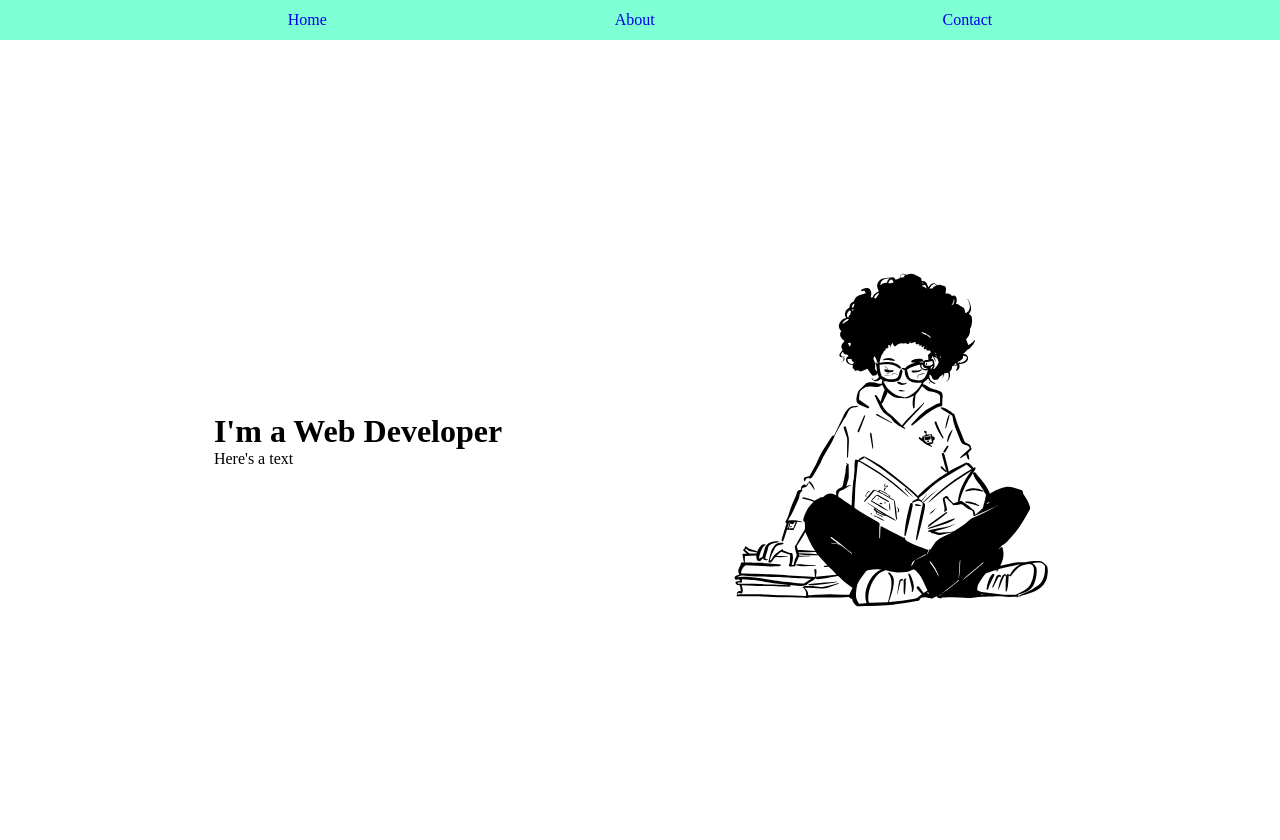
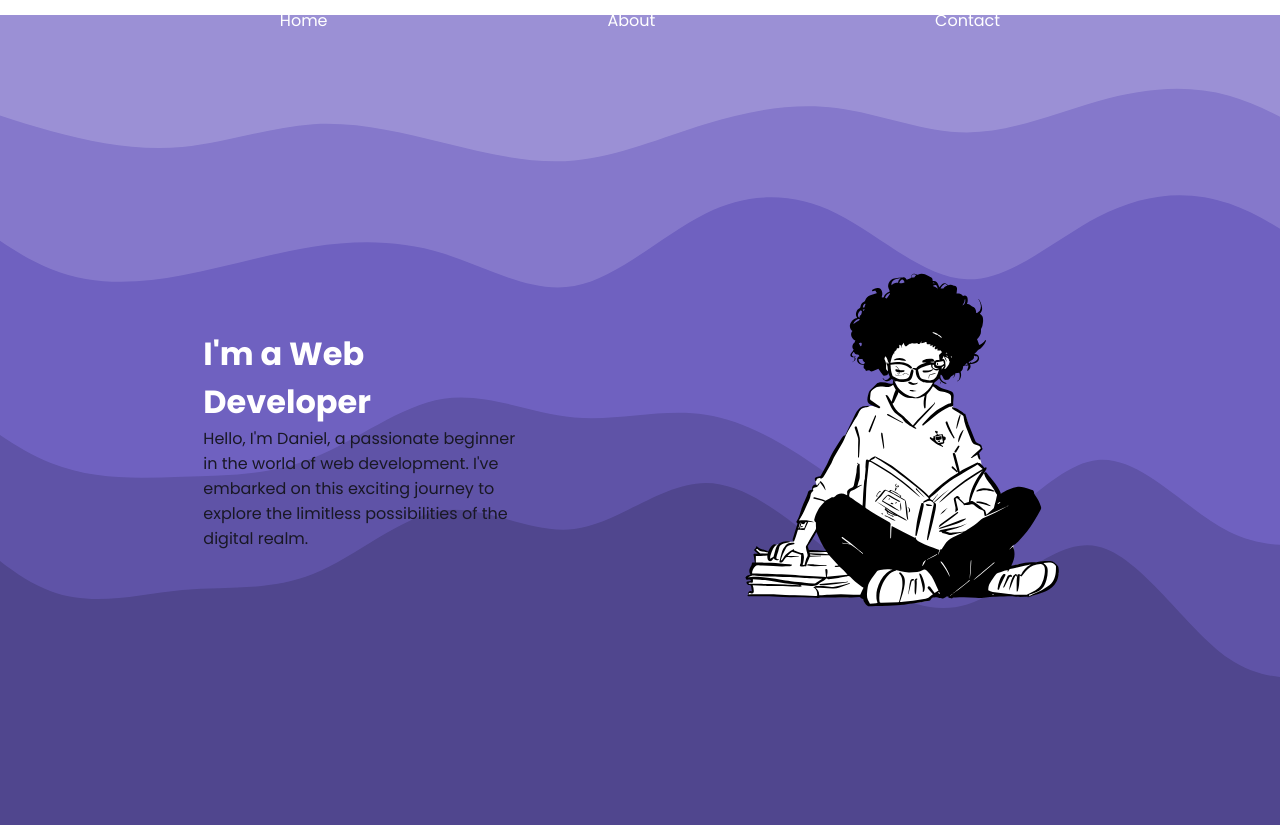
Before and after one commit to StealthyScripter/personal-portfolio-website, a plain HTML site: page index.html in a window 1280 px wide. Drawn offline with Linux system fonts and the light colour scheme.

Commit message:
Homepage done

```diff
--- a/index.html
+++ b/index.html
@@ -1,11 +1,13 @@
 <!DOCTYPE html>
 <html lang="en">
+
 <head>
     <meta charset="UTF-8">
     <meta name="viewport" content="width=device-width, initial-scale=1.0">
     <link rel="stylesheet" href="style.css">
     <title>Daniel Mendes</title>
 </head>
+
 <body>
 
     <header>
@@ -19,12 +21,14 @@
     </header>
 
     <main>
-        <div>
+        <div class="text">
             <h1>I'm a Web Developer</h1>
-            <p>Here's a text</p>
+            <p>Hello, I'm Daniel, a passionate beginner in the world of web development. I've embarked on this exciting
+                journey to explore the limitless possibilities of the digital realm.</p>
         </div>
         <img src="/assets/Growth.svg" alt="girl-reading">
     </main>
 
 </body>
+
 </html>
--- a/style.css
+++ b/style.css
@@ -1,6 +1,16 @@
+@import url('https://fonts.googleapis.com/css2?family=Poppins:wght@400;600;700&display=swap');
+
 * {
     margin: 0;
     padding: 0;
+    font-family: 'Poppins', sans-serif;
+}
+
+body {
+    background-image: url(assets/stacked-waves-haikei.svg);
+    background-repeat: no-repeat;
+    background-position: center center;
+    background-size: 1440px;
 }
 
 ul {
@@ -8,13 +18,28 @@ ul {
     justify-content: space-evenly;
     align-items: center;
     list-style-type: none;
-    background-color: aquamarine;
     height: 40px;
 }
 
 a {
     text-decoration: none;
     cursor: pointer;
+    color: white;
+    font-weight: 400;
+}
+
+a:hover {
+    color: #191825;
+    text-decoration: overline;
+    text-decoration-thickness: 5px;
+}
+
+h1 {
+    color: white;
+}
+
+p {
+    color: #191825;
 }
 
 main {
@@ -28,6 +53,9 @@ img {
     width: 350px;
 }
 
+.text {
+    width: 25%;
+}
 @media (max-width: 425px) {
     ul {
         flex-direction: column;
@@ -38,4 +66,9 @@ img {
     main {
         flex-direction: column;
     }
+
+    .text {
+        width: 95%;
+        text-align: center;
+    }
 }
```
Also changed, not shown: assets/stacked-waves-haikei.svg (added), 1 other file.
